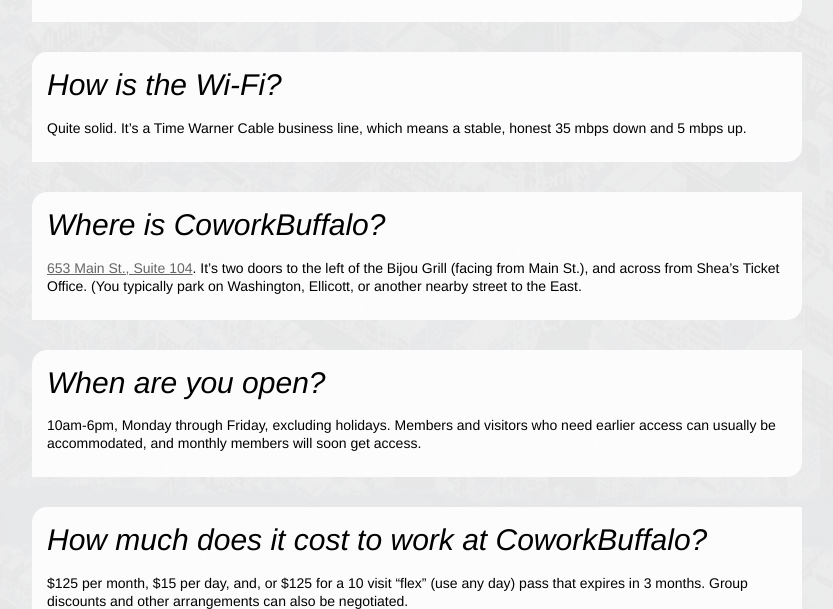
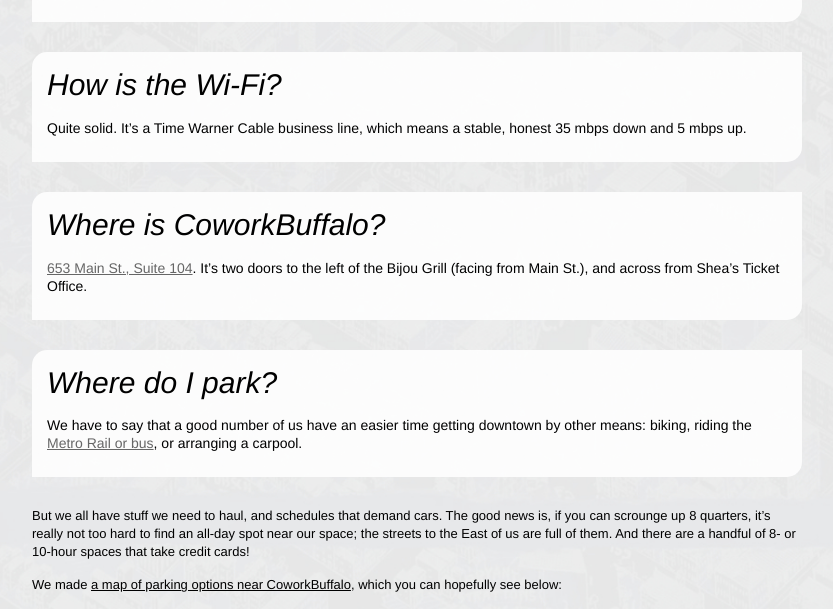
Before and after one commit to coworkbuffalo/coworkbuffalo.github.com, a Jekyll site: the page built from faq/index.markdown, in a window 1280 px wide and 1400 px high, scrolled down 1002 px. Shown: the top 609 px of the window, without its empty margins (223-1056 px from the left). Built offline with Jekyll 4.4.1, drawn with Linux system fonts in a browser that asks for light colours; Markdown is read by kramdown in place of the engine named in the settings; comment, search, counter and statistics services are not loaded; some of the changed text lies outside the part shown; grey boxes are pictures that could not be loaded.

Commit message:
Parking map embed attempt

```diff
--- /dev/null
+++ b/_includes/parkingmap.html
@@ -0,0 +1 @@
+<iframe src="https://mapsengine.google.com/map/u/0/embed?mid=zfY0mqLBFK98.ks2vFLFWhaeQ" width="640" height="480"></iframe>
--- a/faq/index.markdown
+++ b/faq/index.markdown
@@ -26,7 +26,18 @@
 Quite solid. It’s a Time Warner Cable business line, which means a stable, honest 35 mbps down and 5 mbps up.
 
 * ### Where is CoworkBuffalo?
-[653 Main St., Suite 104](https://maps.google.com/maps?t=m&ll=42.89123039999998%2C-78.8745409&q=coworkbuffalo&spn=0.0031989896548163146%2C0.005821800114064703&output=classic). It’s two doors to the left of the Bijou Grill (facing from Main St.), and across from Shea's Ticket Office. (You typically park on Washington, Ellicott, or another nearby street to the East.
+[653 Main St., Suite 104](https://maps.google.com/maps?t=m&ll=42.89123039999998%2C-78.8745409&q=coworkbuffalo&spn=0.0031989896548163146%2C0.005821800114064703&output=classic). It’s two doors to the left of the Bijou Grill (facing from Main St.), and across from Shea's Ticket Office.
+
+* ### Where do I park?
+We have to say that a good number of us have an easier time getting downtown by other means: biking, riding the [Metro Rail or bus](http://metro.nfta.com/Trip/Trip_Planner.asp), or arranging a carpool.
+
+But we all have stuff we need to haul, and schedules that demand cars. The good news is, if you can scrounge up 8 quarters, it's really not too hard to find an all-day spot near our space; the streets to the East of us are full of them. And there are a handful of 8- or 10-hour spaces that take credit cards!
+
+We made [a map of parking options near CoworkBuffalo](https://mapsengine.google.com/map/u/0/edit?hl=en&authuser=0&mid=zfY0mqLBFK98.ks2vFLFWhaeQ), which you can hopefully see below:
+
+{% include parkingmap.html %}
+
+When all else fails, there are almost always 2-hours spots nearby; set a timer on your phone and pretend you're taking exercise breaks.
 
 * ### When are you open?
 10am-6pm, Monday through Friday, excluding holidays. Members and visitors who need earlier access can usually be accommodated, and monthly members will soon get access.
```
